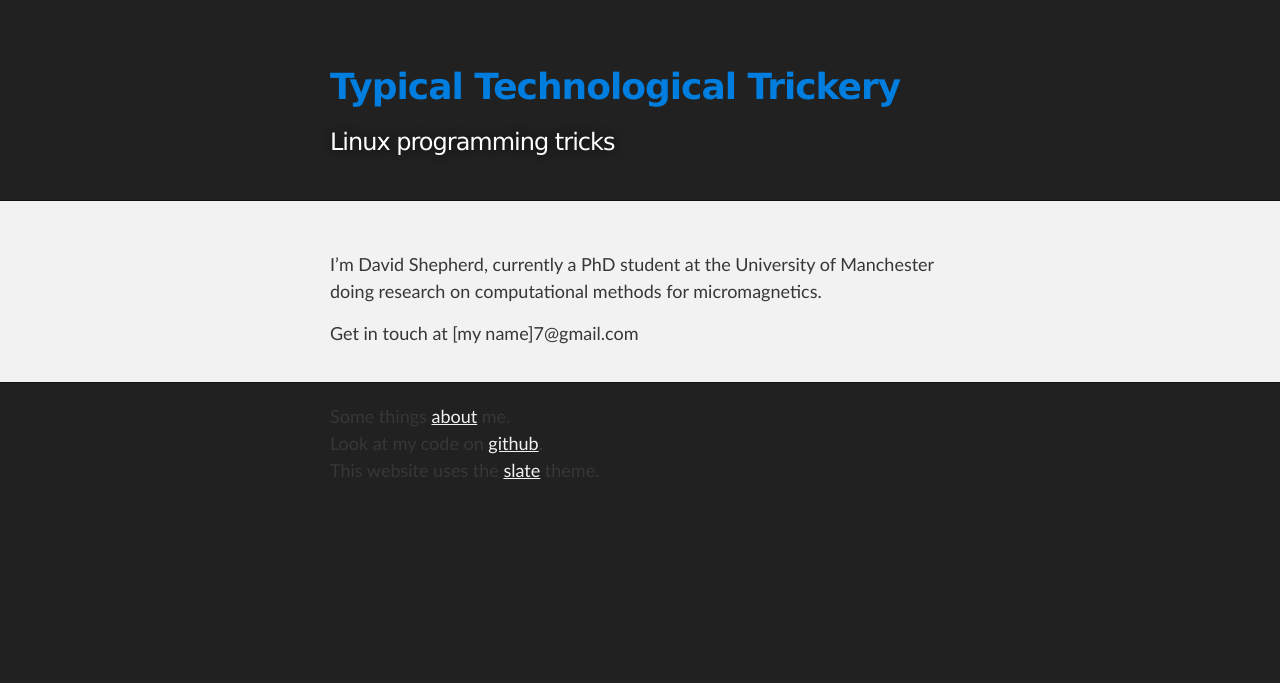
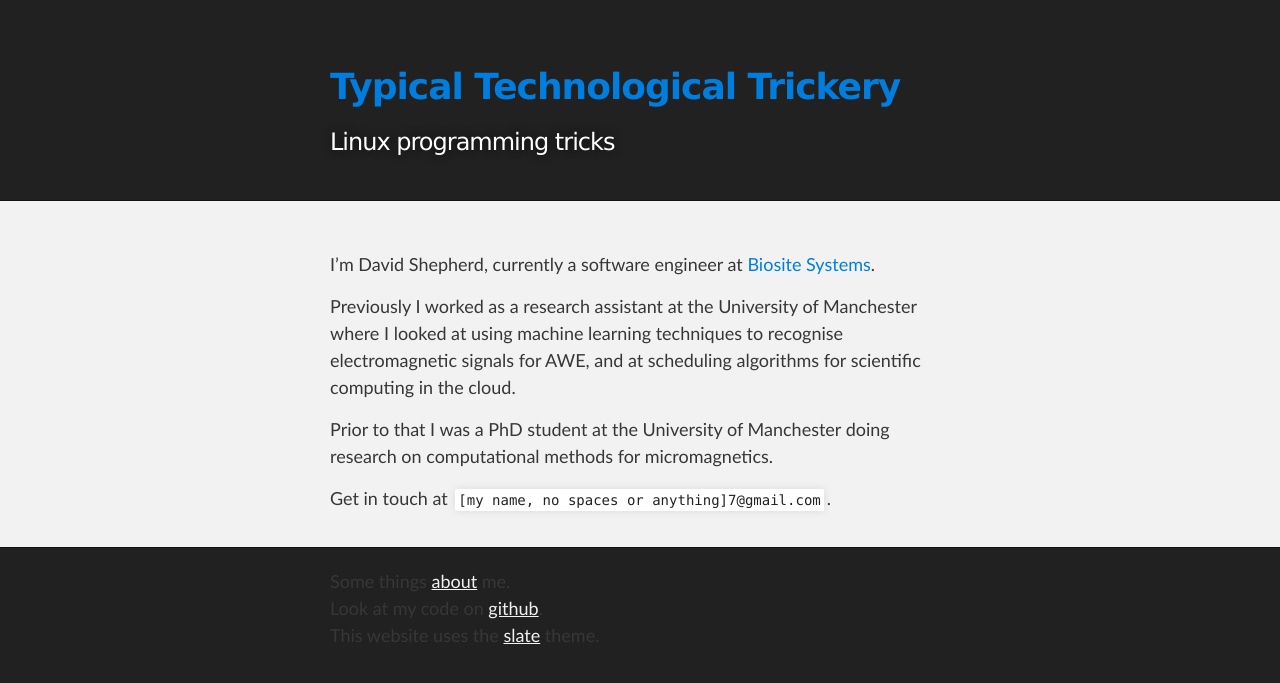
Before and after one commit to davidshepherd7/blog, a Jekyll site: the page built from about.md, in a window 1280 px wide. Shown: the top 683 px of the page. Built offline with Jekyll 4.4.1, drawn with Linux system fonts in a browser that asks for light colours.

Commit message:
Update about me page

```diff
--- a/about.md
+++ b/about.md
@@ -3,6 +3,10 @@ layout: default
 title:  "About me"
 ---
 
-I'm David Shepherd, currently a PhD student at the University of Manchester doing research on computational methods for micromagnetics.
+I'm David Shepherd, currently a software engineer at [Biosite Systems](http://www.biositesystems.co.uk/).
 
-Get in touch at [my name]7@gmail.com
+Previously I worked as a research assistant at the University of Manchester where I looked at using machine learning techniques to recognise electromagnetic signals for AWE, and at scheduling algorithms for scientific computing in the cloud.
+
+Prior to that I was a PhD student at the University of Manchester doing research on computational methods for micromagnetics.
+
+Get in touch at `[my name, no spaces or anything]7@gmail.com`.
```
